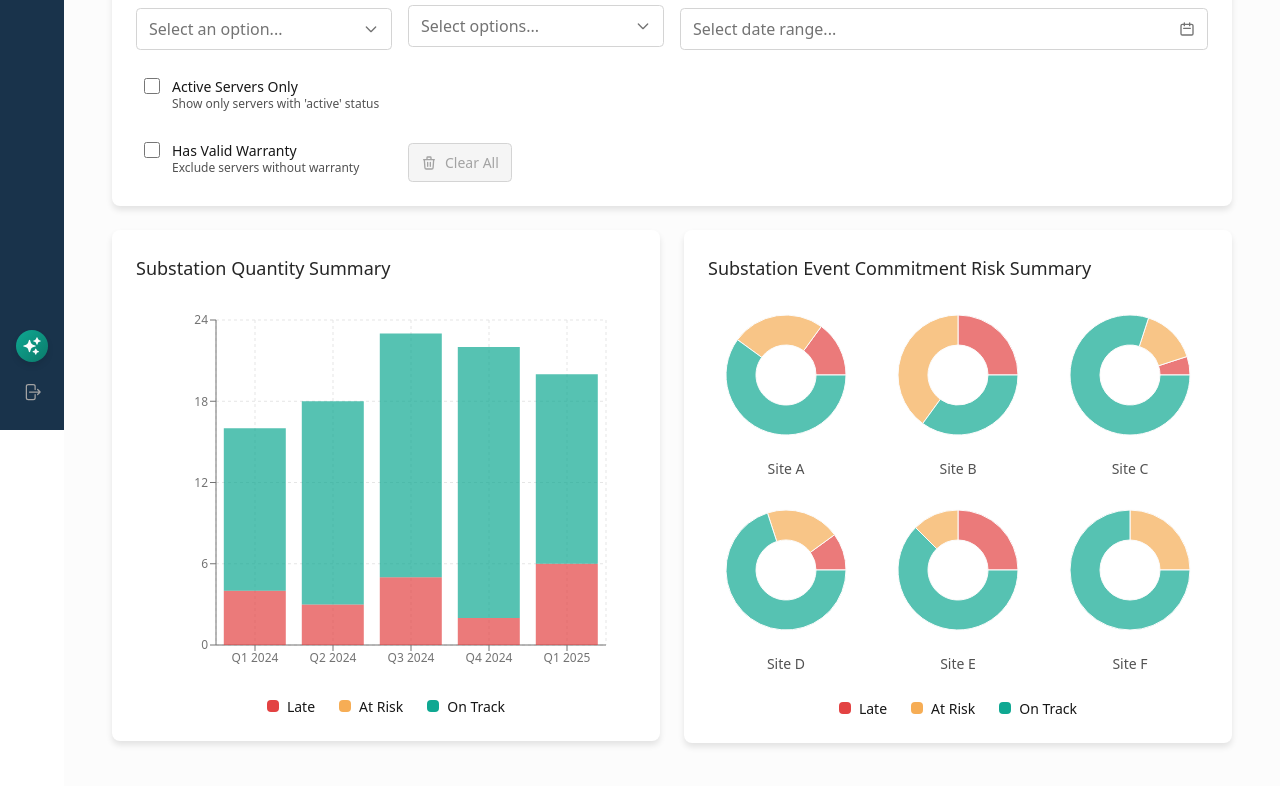
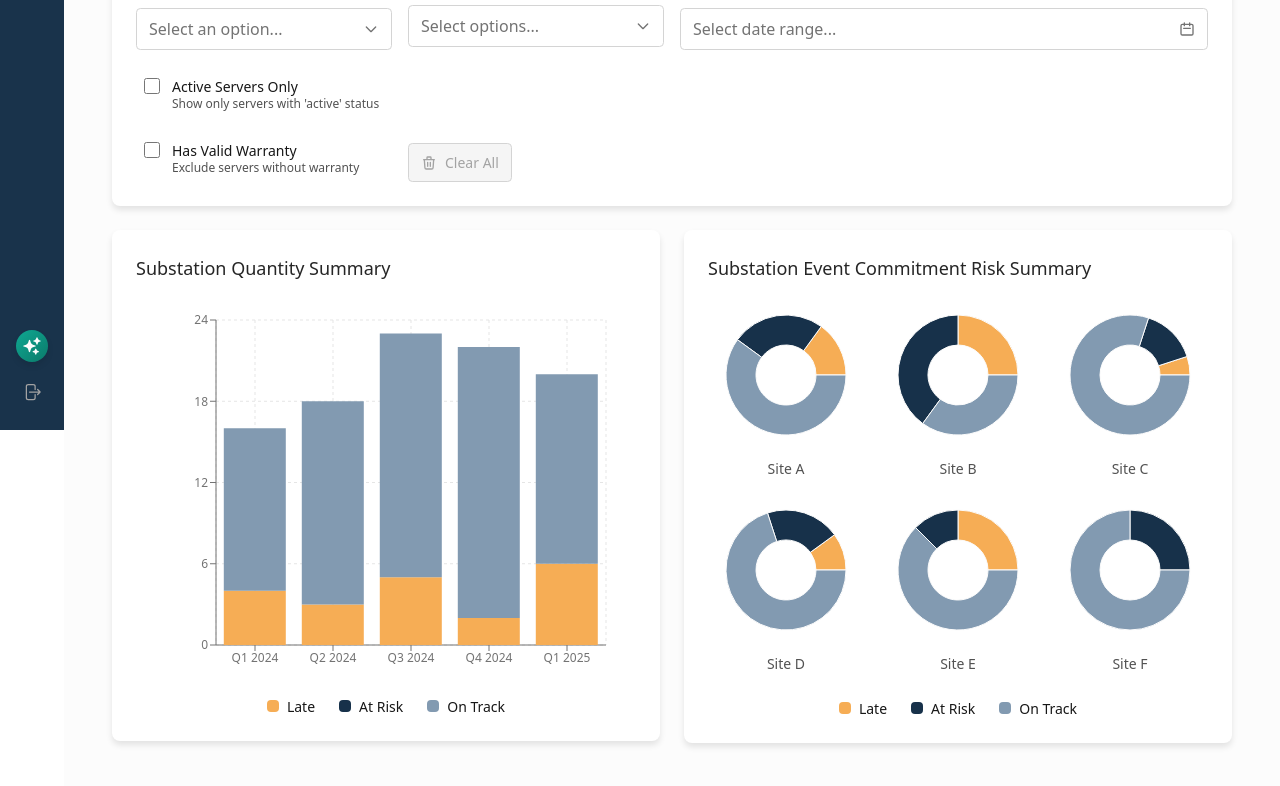
Before and after one commit to m-downing/flow_demo, a Next.js app: page /flow in a window 1280 px wide. Shown: the part 370-1156 px from the top of the page. Built offline with nearby package versions, Linux system fonts and the light colour scheme.

Commit message:
fixed all issues.

```diff
--- a/src/app/contexts/AppContext.tsx
+++ b/src/app/contexts/AppContext.tsx
@@ -1,6 +1,6 @@
 'use client';
 
-import React, { createContext, useContext, useState, ReactNode, useEffect } from 'react';
+import React, { createContext, useContext, useState, ReactNode, useEffect, useCallback } from 'react';
 import { useRouter, usePathname } from 'next/navigation';
 
 export type AppName = 'oculus' | 'hyperion' | 'mimir' | 'flow' | 'helius';
@@ -76,13 +76,13 @@ export const AppProvider: React.FC<AppProviderProps> = ({ children }) => {
   const router = useRouter();
 
   // Determine initial app based on pathname
-  const getInitialApp = (): AppName => {
+  const getInitialApp = useCallback((): AppName => {
     if (pathname.startsWith('/hyperion')) return 'hyperion';
     if (pathname.startsWith('/mimir')) return 'mimir';
     if (pathname.startsWith('/flow')) return 'flow';
     if (pathname.startsWith('/helius')) return 'helius';
     return 'oculus'; // Default to oculus for root and other paths
-  };
+  }, [pathname]);
 
   const [currentApp, setCurrentAppState] = useState<AppName>(getInitialApp());
 
@@ -92,7 +92,7 @@ export const AppProvider: React.FC<AppProviderProps> = ({ children }) => {
     if (newApp !== currentApp) {
       setCurrentAppState(newApp);
     }
-  }, [pathname]);
+  }, [pathname, currentApp, getInitialApp]);
 
   const setCurrentApp = (app: AppName) => {
     setCurrentAppState(app);
--- a/src/app/flow/page.tsx
+++ b/src/app/flow/page.tsx
@@ -1,6 +1,6 @@
 'use client';
 
-import React, { useState, useMemo } from 'react';
+import React, { useState } from 'react';
 import { PageContainer } from '@/design-system/layout/PageContainer';
 import Card from '@/design-system/layout/Card';
 import {
@@ -277,24 +277,24 @@ export default function HomePage() {
                     fontSize: '14px'
                   }}
                 />
-                <Bar dataKey="late" stackId="a" fill={colors.dataViz.negative} fillOpacity={0.7} />
-                <Bar dataKey="atRisk" stackId="a" fill={colors.dataViz.highlight} fillOpacity={0.7} />
-                <Bar dataKey="onTrack" stackId="a" fill={colors.dataViz.positive} fillOpacity={0.7} />
+                <Bar dataKey="late" stackId="a" fill={colors.dataViz.highlight} />
+                <Bar dataKey="atRisk" stackId="a" fill={colors.dataViz.primary} />
+                <Bar dataKey="onTrack" stackId="a" fill={colors.dataViz.secondary} />
               </BarChart>
             </ResponsiveContainer>
 
             {/* Custom Legend */}
             <div className="flex justify-center items-center gap-6 mt-4 text-sm">
               <div className="flex items-center gap-2">
-                <div className="w-3 h-3 rounded" style={{ backgroundColor: colors.dataViz.negative }}></div>
+                <div className="w-3 h-3 rounded" style={{ backgroundColor: colors.dataViz.highlight }}></div>
                 <span className="text-neutral-900 dark:text-neutral-100">Late</span>
               </div>
               <div className="flex items-center gap-2">
-                <div className="w-3 h-3 rounded" style={{ backgroundColor: colors.dataViz.highlight }}></div>
+                <div className="w-3 h-3 rounded" style={{ backgroundColor: colors.dataViz.primary }}></div>
                 <span className="text-neutral-900 dark:text-neutral-100">At Risk</span>
               </div>
               <div className="flex items-center gap-2">
-                <div className="w-3 h-3 rounded" style={{ backgroundColor: colors.dataViz.positive }}></div>
+                <div className="w-3 h-3 rounded" style={{ backgroundColor: colors.dataViz.secondary }}></div>
                 <span className="text-neutral-900 dark:text-neutral-100">On Track</span>
               </div>
             </div>
@@ -318,7 +318,7 @@ export default function HomePage() {
                   ]}
                   height={150}
                   mode="summary"
-                  colors={[`${colors.dataViz.negative}B3`, `${colors.dataViz.highlight}B3`, `${colors.dataViz.positive}B3`]}
+                  colors={[colors.dataViz.highlight, colors.dataViz.primary, colors.dataViz.secondary]}
                   innerRadius={30}
                   outerRadius={60}
                   showLegend={false}
@@ -334,7 +334,7 @@ export default function HomePage() {
                   ]}
                   height={150}
                   mode="summary"
-                  colors={[`${colors.dataViz.negative}B3`, `${colors.dataViz.highlight}B3`, `${colors.dataViz.positive}B3`]}
+                  colors={[colors.dataViz.highlight, colors.dataViz.primary, colors.dataViz.secondary]}
                   innerRadius={30}
                   outerRadius={60}
                   showLegend={false}
@@ -350,7 +350,7 @@ export default function HomePage() {
                   ]}
                   height={150}
                   mode="summary"
-                  colors={[`${colors.dataViz.negative}B3`, `${colors.dataViz.highlight}B3`, `${colors.dataViz.positive}B3`]}
+                  colors={[colors.dataViz.highlight, colors.dataViz.primary, colors.dataViz.secondary]}
                   innerRadius={30}
                   outerRadius={60}
                   showLegend={false}
@@ -368,7 +368,7 @@ export default function HomePage() {
                   ]}
                   height={150}
                   mode="summary"
-                  colors={[`${colors.dataViz.negative}B3`, `${colors.dataViz.highlight}B3`, `${colors.dataViz.positive}B3`]}
+                  colors={[colors.dataViz.highlight, colors.dataViz.primary, colors.dataViz.secondary]}
                   innerRadius={30}
                   outerRadius={60}
                   showLegend={false}
@@ -384,7 +384,7 @@ export default function HomePage() {
                   ]}
                   height={150}
                   mode="summary"
-                  colors={[`${colors.dataViz.negative}B3`, `${colors.dataViz.highlight}B3`, `${colors.dataViz.positive}B3`]}
+                  colors={[colors.dataViz.highlight, colors.dataViz.primary, colors.dataViz.secondary]}
                   innerRadius={30}
                   outerRadius={60}
                   showLegend={false}
@@ -400,7 +400,7 @@ export default function HomePage() {
                   ]}
                   height={150}
                   mode="summary"
-                  colors={[`${colors.dataViz.negative}B3`, `${colors.dataViz.highlight}B3`, `${colors.dataViz.positive}B3`]}
+                  colors={[colors.dataViz.highlight, colors.dataViz.primary, colors.dataViz.secondary]}
                   innerRadius={30}
                   outerRadius={60}
                   showLegend={false}
@@ -412,15 +412,15 @@ export default function HomePage() {
             {/* Legend for all pie charts */}
             <div className="flex justify-center items-center gap-6 mt-6 text-sm">
               <div className="flex items-center gap-2">
-                <div className="w-3 h-3 rounded" style={{ backgroundColor: colors.dataViz.negative }}></div>
+                <div className="w-3 h-3 rounded" style={{ backgroundColor: colors.dataViz.highlight }}></div>
                 <span className="text-neutral-900 dark:text-neutral-100">Late</span>
               </div>
               <div className="flex items-center gap-2">
-                <div className="w-3 h-3 rounded" style={{ backgroundColor: colors.dataViz.highlight }}></div>
+                <div className="w-3 h-3 rounded" style={{ backgroundColor: colors.dataViz.primary }}></div>
                 <span className="text-neutral-900 dark:text-neutral-100">At Risk</span>
               </div>
               <div className="flex items-center gap-2">
-                <div className="w-3 h-3 rounded" style={{ backgroundColor: colors.dataViz.positive }}></div>
+                <div className="w-3 h-3 rounded" style={{ backgroundColor: colors.dataViz.secondary }}></div>
                 <span className="text-neutral-900 dark:text-neutral-100">On Track</span>
               </div>
             </div>
--- a/src/app/page.tsx
+++ b/src/app/page.tsx
@@ -1,6 +1,7 @@
 'use client';
 
 import React, { useState } from 'react';
+import Image from 'next/image';
 import { PageContainer } from '@/design-system/layout';
 import { Card } from '@/design-system/layout';
 import { colors } from '@/design-system/foundations/tokens';
@@ -65,10 +66,12 @@ export default function HomePage() {
         {/* Logo and Title */}
         <div className="flex items-center justify-between mb-12">
           <div className="flex items-center gap-3">
-            <img
+            <Image
               src={theme === 'dark' ? "/icons/ui/oculus.svg" : "/icons/ui/oculus-dark.svg"}
               alt="Oculus Logo"
               className="w-12 h-12"
+              width={48}
+              height={48}
             />
             <div>
               <h1 className="text-2xl font-bold text-neutral-900 dark:text-neutral-100">OCULUS</h1>
--- a/src/design-system/layout/Sidebar.tsx
+++ b/src/design-system/layout/Sidebar.tsx
@@ -1,10 +1,10 @@
 'use client';
 
-import { useState, useEffect, useRef, useCallback } from 'react';
+import { useState, useEffect, useRef, useCallback, useMemo } from 'react';
 import Image from 'next/image';
 import Link from 'next/link';
 import { useRouter, usePathname } from 'next/navigation';
-import { appTabs, NavTab } from './constants';
+import { appTabs } from './constants';
 import {
   ChartBarSquareIcon,
   BriefcaseIcon,
@@ -57,7 +57,7 @@ export default function Sidebar({ isExpanded, onExpandedChange }: SidebarProps)
   const pathname = usePathname();
 
   // Get the tabs for the current app
-  const currentAppTabs = appTabs[currentApp] || [];
+  const currentAppTabs = useMemo(() => appTabs[currentApp] || [], [currentApp]);
 
   // Initialize activeTab based on current pathname only (no localStorage during SSR)
   const getInitialTab = () => {
```
